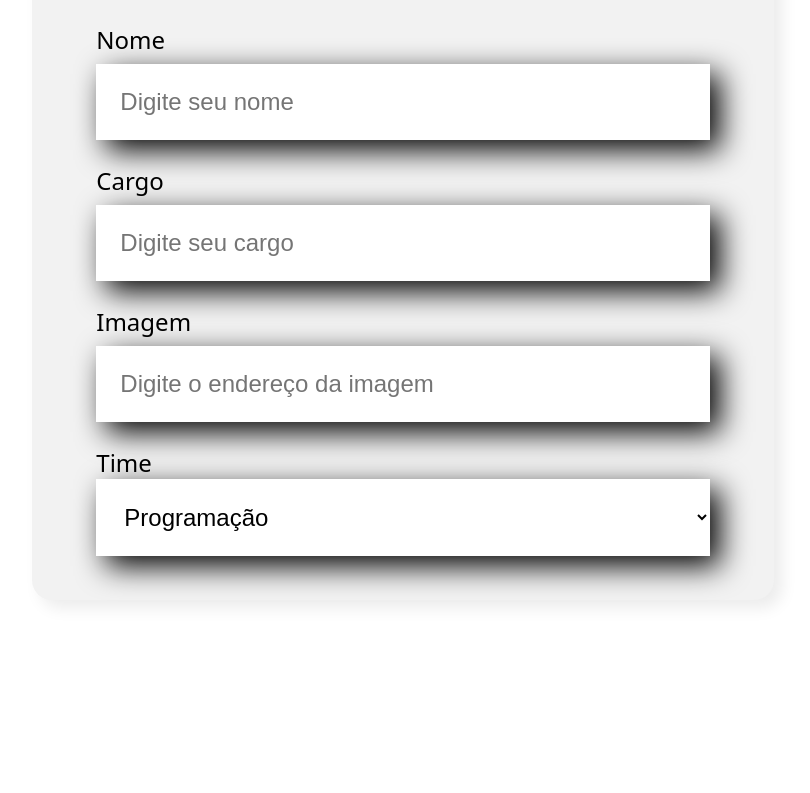
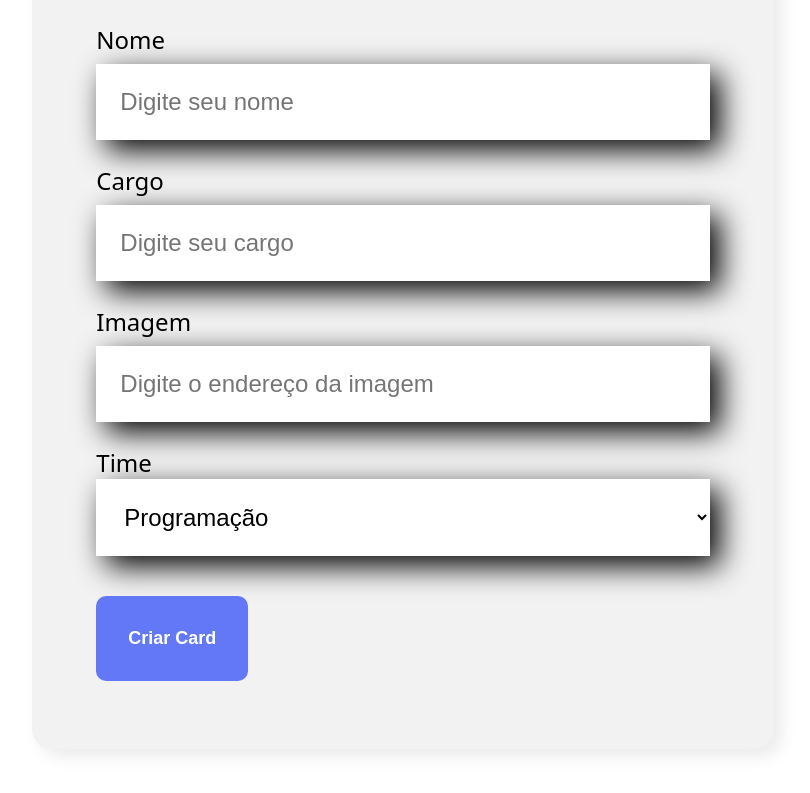
Before and after one commit to eduardojigub/organo-alura, a React (Create React App) app in the folder organo/: page / in a window 1280 px wide. Shown: the part 731-1524 px from the top of the page, without its empty margins (237-1047 px from the left). Before the commit the page ends 1411 px from the top, so only its background shows below. Built offline with nearby package versions, Linux system fonts and the light colour scheme.

Commit message:
adding button Component and controlling form

```diff
--- /dev/null
+++ b/organo/src/componentes/Button/Button.css
@@ -0,0 +1,15 @@
+.botao {
+    background-color: #6278F7;
+    border-radius: 10px;
+    font-weight: 700;
+    font-size: 18px;
+    padding: 32px;
+    border: none;
+    cursor: pointer;
+    color: #FFF;
+    margin: 32px 0;
+}
+
+.botao:hover {
+    color: #95FFD4
+}
--- /dev/null
+++ b/organo/src/componentes/Button/Button.jsx
@@ -0,0 +1,7 @@
+import "./Button.css";
+
+const Button = (props) => {
+  return <button className="botao">{props.children}</button>;
+};
+
+export default Button;
--- a/organo/src/componentes/Dropdown/Dropdown.jsx
+++ b/organo/src/componentes/Dropdown/Dropdown.jsx
@@ -1,11 +1,10 @@
 import "./Dropdown.css";
 
 const Dropdown = (props) => {
-  console.log(props.itens);
   return (
     <div className="lista-suspensa">
       <label>{props.label}</label>
-      <select>
+      <select required={props.obrigatorio}>
         {props.itens.map((item) => (
           <option key={item}>{item}</option>
         ))}
--- a/organo/src/componentes/Form/Form.jsx
+++ b/organo/src/componentes/Form/Form.jsx
@@ -1,3 +1,4 @@
+import Button from "../Button/Button";
 import Dropdown from "../Dropdown/Dropdown";
 import TextInput from "../InputText/TextInput";
 import "./Form.css";
@@ -13,14 +14,28 @@ const Form = () => {
     "Inovação e Gestão",
   ];
 
+  const onSaveForm = (e) => {
+    console.log("Form was submitted");
+    e.preventDefault();
+  };
+
   return (
     <section className="formulario">
-      <form>
+      <form onSubmit={onSaveForm}>
         <h2>Preencha os dados para criar o card do colaborador</h2>
-        <TextInput label="Nome" placeholder="Digite seu nome" />
-        <TextInput label="Cargo" placeholder="Digite seu cargo" />
+        <TextInput
+          obrigatorio={true}
+          label="Nome"
+          placeholder="Digite seu nome"
+        />
+        <TextInput
+          obrigatorio={true}
+          label="Cargo"
+          placeholder="Digite seu cargo"
+        />
         <TextInput label="Imagem" placeholder="Digite o endereço da imagem" />
-        <Dropdown label="Time" itens={times} />
+        <Dropdown obrigatorio={true} label="Time" itens={times} />
+        <Button>Criar Card</Button>
       </form>
     </section>
   );
--- a/organo/src/componentes/InputText/TextInput.jsx
+++ b/organo/src/componentes/InputText/TextInput.jsx
@@ -4,7 +4,7 @@ const TextInput = (props) => {
   return (
     <div className="campo-texto">
       <label>{props.label}</label>
-      <input placeholder={props.placeholder} />
+      <input required={props.obrigatorio} placeholder={props.placeholder} />
     </div>
   );
 };
```
